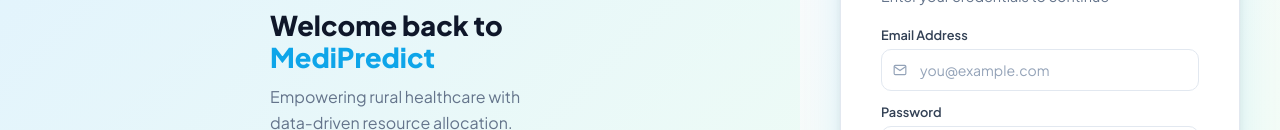
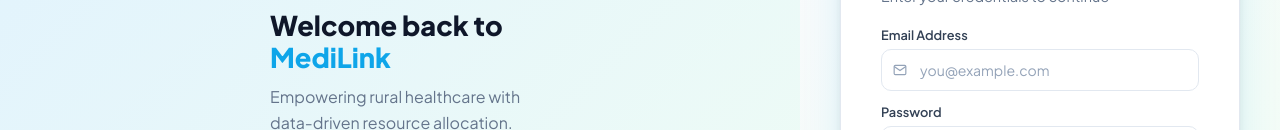
Before and after one commit to AkashKodihithlu/medilink, a plain HTML site: page login.html in a window 1280 px wide. Shown: the part 334-464 px from the top of the page. Drawn offline with Linux system fonts and the light colour scheme.

Commit message:
Update brand name from MediPredict to MediLink

```diff
--- a/login.html
+++ b/login.html
@@ -52,7 +52,7 @@
   <div class="left-pane">
     <div class="hero-side">
       <div style="font-size:2.5rem;margin-bottom:12px">🏥</div>
-      <h2>Welcome back to<br><span>MediPredict</span></h2>
+      <h2>Welcome back to<br><span>MediLink</span></h2>
       <p>Empowering rural healthcare with data-driven resource allocation.</p>
       <div class="hero-bullets">
         <div class="hero-bullet"><div class="dot"></div>Real-time resource allocation</div>
```
